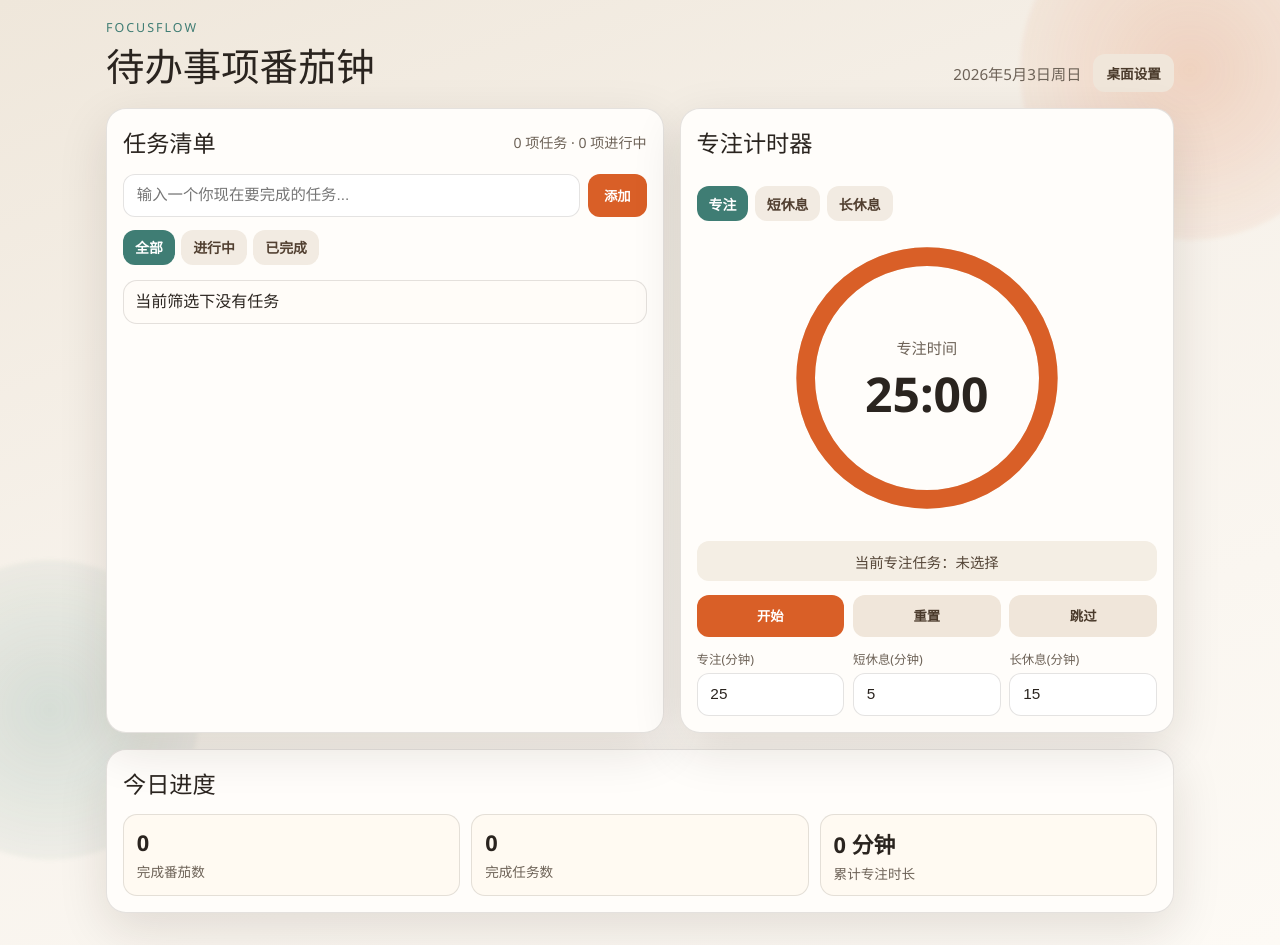
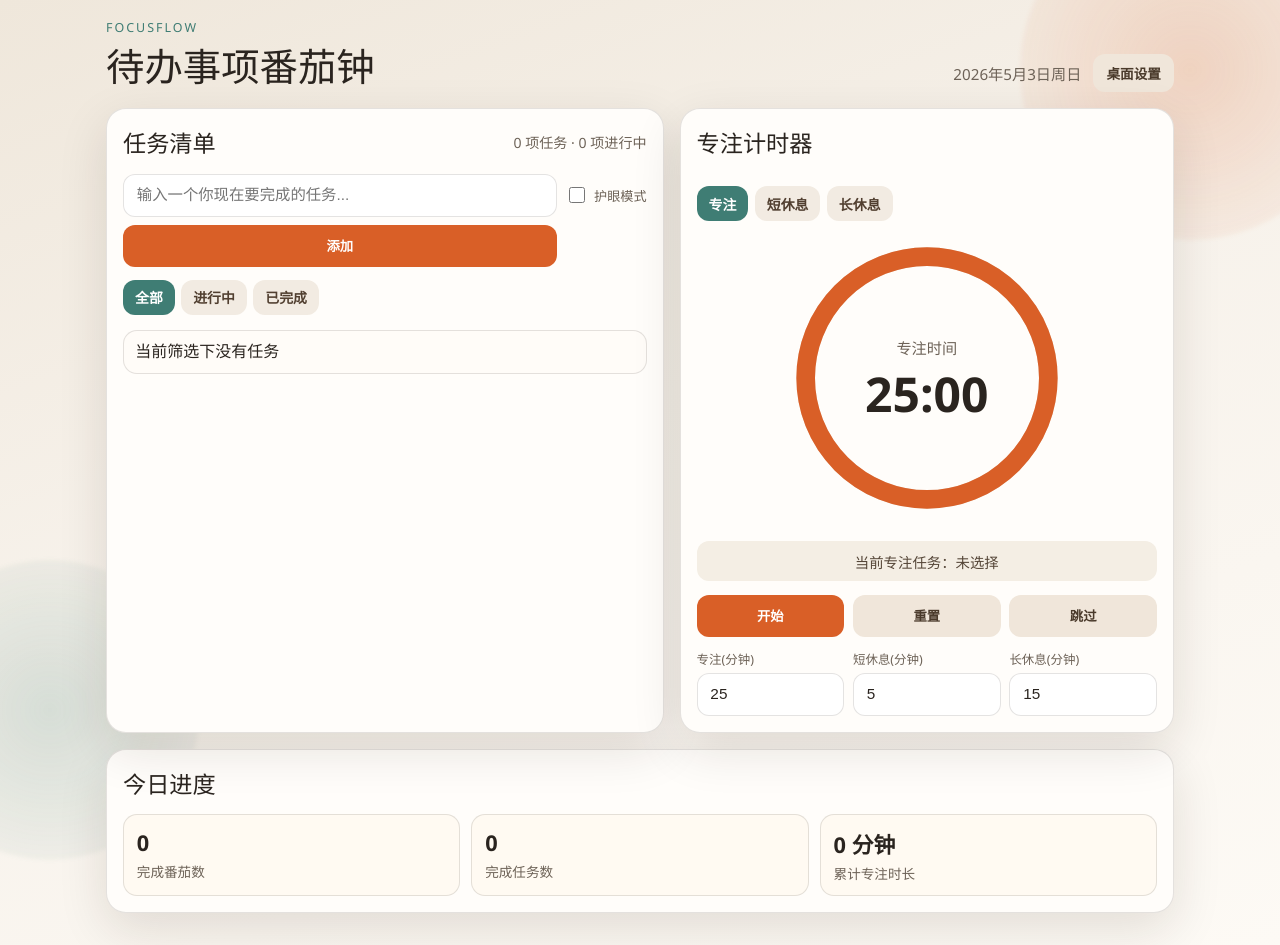
Before and after one commit to conctanleo/todo-list, a website built with Vite: page index.html in a window 1280 px wide. Built offline with nearby package versions, Linux system fonts and the light colour scheme; a web font is replaced by a local one.

Commit message:
feat: add eye protection checkbox to add-task form
Co-Authored-By: Claude Opus 4.7 <noreply@anthropic.com>

```diff
--- a/app.js
+++ b/app.js
@@ -23,6 +23,7 @@ const refs = {
   desktopPanel: document.getElementById("desktopPanel"),
   todoForm: document.getElementById("todoForm"),
   todoInput: document.getElementById("todoInput"),
+  eyeProtectionCheckbox: document.getElementById("eyeProtectionCheckbox"),
   todoCount: document.getElementById("todoCount"),
   todoList: document.getElementById("todoList"),
   filterGroup: document.getElementById("filterGroup"),
@@ -207,9 +208,11 @@ function addTodo(text) {
     pomodoros: 0,
     createdAt: Date.now(),
     completedAt: null,
+    eyeProtection: refs.eyeProtectionCheckbox.checked
   };
   state.todos.unshift(todo);
   if (!state.selectedTodoId) state.selectedTodoId = todo.id;
+  refs.eyeProtectionCheckbox.checked = false;
   saveState();
   renderAll();
   showToast("任务已添加");
--- a/index.html
+++ b/index.html
@@ -39,6 +39,10 @@
               autocomplete="off"
               required
             />
+            <label class="eye-protection-toggle">
+              <input id="eyeProtectionCheckbox" type="checkbox" />
+              <span>护眼模式</span>
+            </label>
             <button type="submit">添加</button>
           </form>
 
--- a/styles.css
+++ b/styles.css
@@ -146,6 +146,22 @@ h2 {
   display: grid;
   grid-template-columns: 1fr auto;
   gap: 0.5rem;
+}
+
+.eye-protection-toggle {
+  display: flex;
+  align-items: center;
+  gap: 0.4rem;
+  font-size: 0.82rem;
+  color: var(--muted);
+  cursor: pointer;
+  padding: 0.2rem 0;
+}
+
+.eye-protection-toggle input[type="checkbox"] {
+  width: 16px;
+  height: 16px;
+  accent-color: var(--accent-2);
 }
 
 input[type="text"],
```
